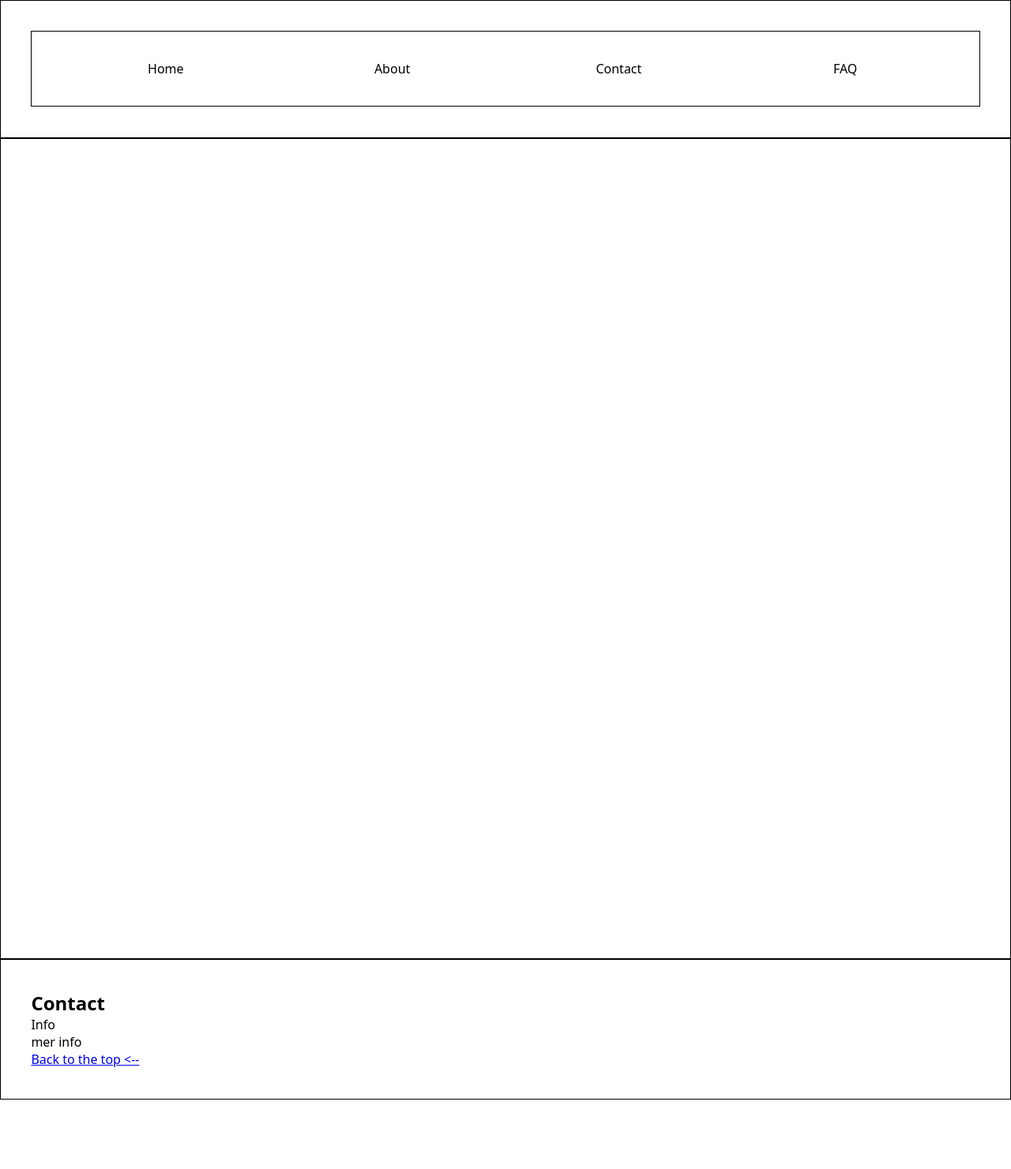
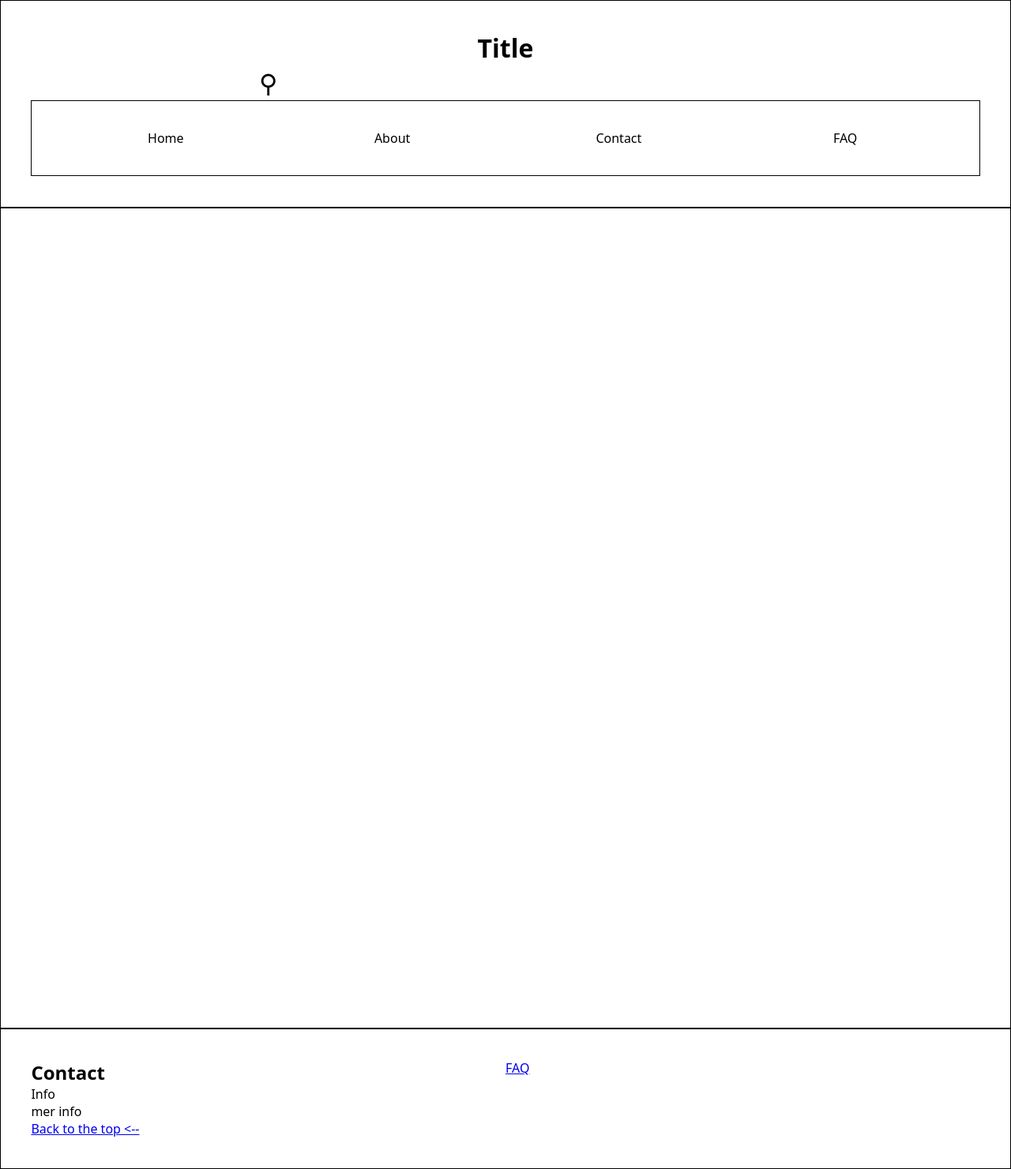
Before and after one commit to melvinsvan/melvinsvan.github.io, a plain HTML site: page halvkurs/index.html in a window 1280 px wide. Shown: the whole page at 79% size. Before the commit the page ends 1393 px from the top, so only its background shows below. Drawn offline with Linux system fonts and the light colour scheme.

Commit message:
Add files via upload

```diff
--- a/halvkurs/index.html
+++ b/halvkurs/index.html
@@ -10,7 +10,13 @@
 <body>
 
     <header>
+        <h1>Title</h1>
+
+        <div class="buttons">
         <button onclick="toggleMenu()" class="menuButton">&equiv;</button>
+        <button class="searchButton">&#9906;</button>
+        </div>
+
         <nav class = "headerNav">
             <a href="./">Home</a>
             <a href="about.html">About</a>
@@ -20,14 +26,20 @@
     </header>
     <main>
 
+
+
     </main>
     <footer>
+
         <div id="contact">
             <h2>Contact</h2>
             <p>Info</p>
             <p>mer info</p>
             <a href="#top">Back to the top <-- </a>
         </div>
+        <div class="faqfooter">
+            <a href="faq.html">FAQ</a>
+        </div>
     </footer>
 
 </body>
--- a/halvkurs/style.css
+++ b/halvkurs/style.css
@@ -32,7 +32,13 @@ nav a:hover{
 .menuButton{
     border: none;
     background-color: transparent;
-    font-size: 1.5rem;
+    font-size: 2rem;
+}
+
+.searchButton{
+    background-color: transparent;
+    border: none;
+    font-size: 2rem;
 }
 
 .hidden{
@@ -41,6 +47,25 @@ nav a:hover{
 
 main{
     min-height: 130vh;
+}
+
+div.faq_footer{
+    display: grid;
+}
+
+h1{
+    display: grid;
+    place-items: center;
+}
+
+.buttons{
+    display: grid;
+    grid-template-columns: repeat(2, 1fr);
+}
+
+footer{
+    display: grid;
+    grid-template-columns: repeat(2, 1fr);
 }
 
 @media(min-width:600px){
```
